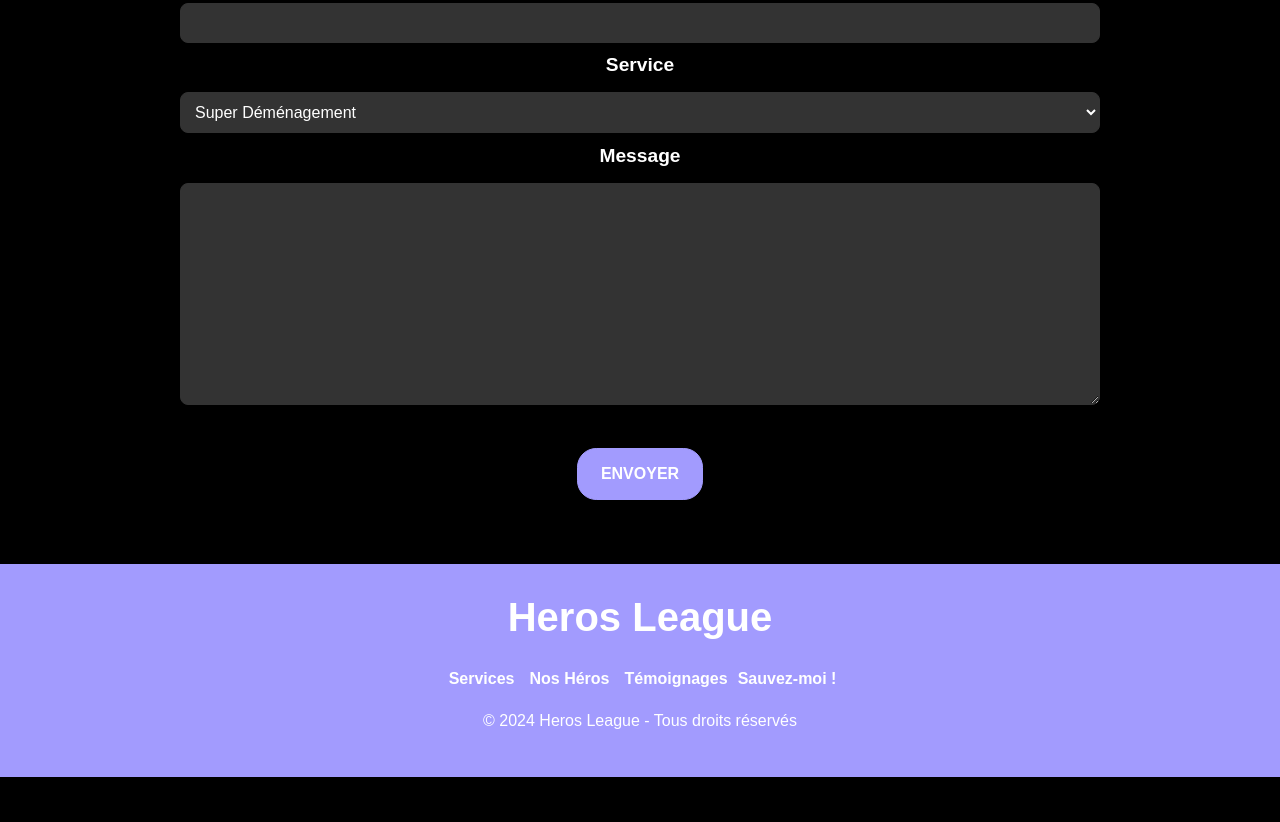
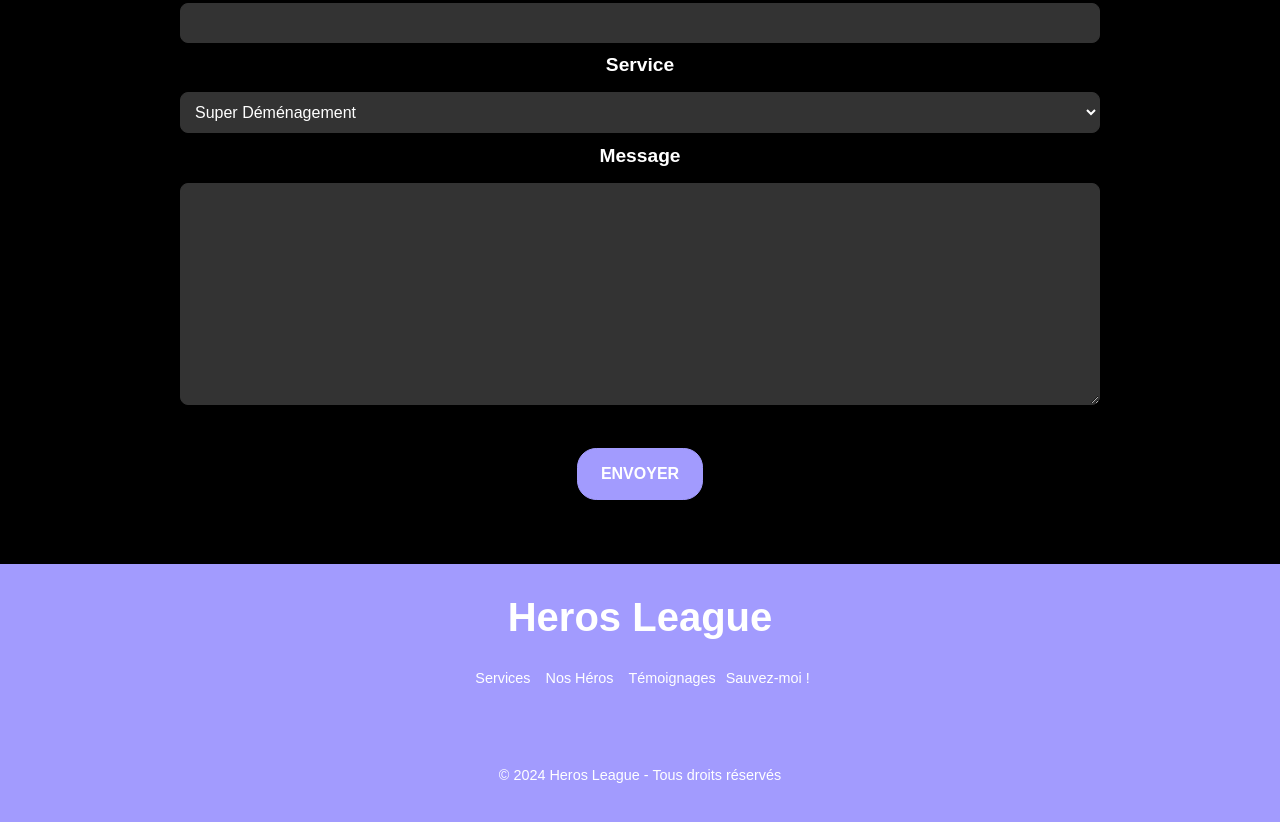
Before and after one commit to AmelMhdi/heroes-league, a plain HTML site: page index.html in a window 1280 px wide. Shown: the part 5109-5931 px from the top of the page. Before the commit the page ends 5886 px from the top, so only its background shows below. Drawn offline with Linux system fonts and the light colour scheme; a web font is replaced by a local one.

Commit message:
feat: on scroll fixed header and footer nav padding and font weight changed

```diff
--- a/css/styles.css
+++ b/css/styles.css
@@ -431,11 +431,13 @@ footer {
 
 .footer-nav-links {
 	list-style-type: none;
-	padding: 0;
-  margin: 0;
 	display: flex;
 	flex-direction: row;
 	align-items: center;
+  padding: 0;
+  margin: 0;
+  font-size: 0.9rem;
+  font-weight: normal;
 }
 
 .footer-nav-links li {
@@ -445,6 +447,8 @@ footer {
 .footer-copyright {
 	padding: 40px 0 10px;
   text-align: center;
+  font-size: 0.9rem;
+  padding-top: 6rem;
 }
 
 .footer__background {
@@ -501,6 +505,8 @@ footer {
   /* Desktop Navigation */
   #desktop-nav {
       margin: 0 1rem;
+      position: sticky;
+      top: 0;
   }
 
   .nav-links {
```
